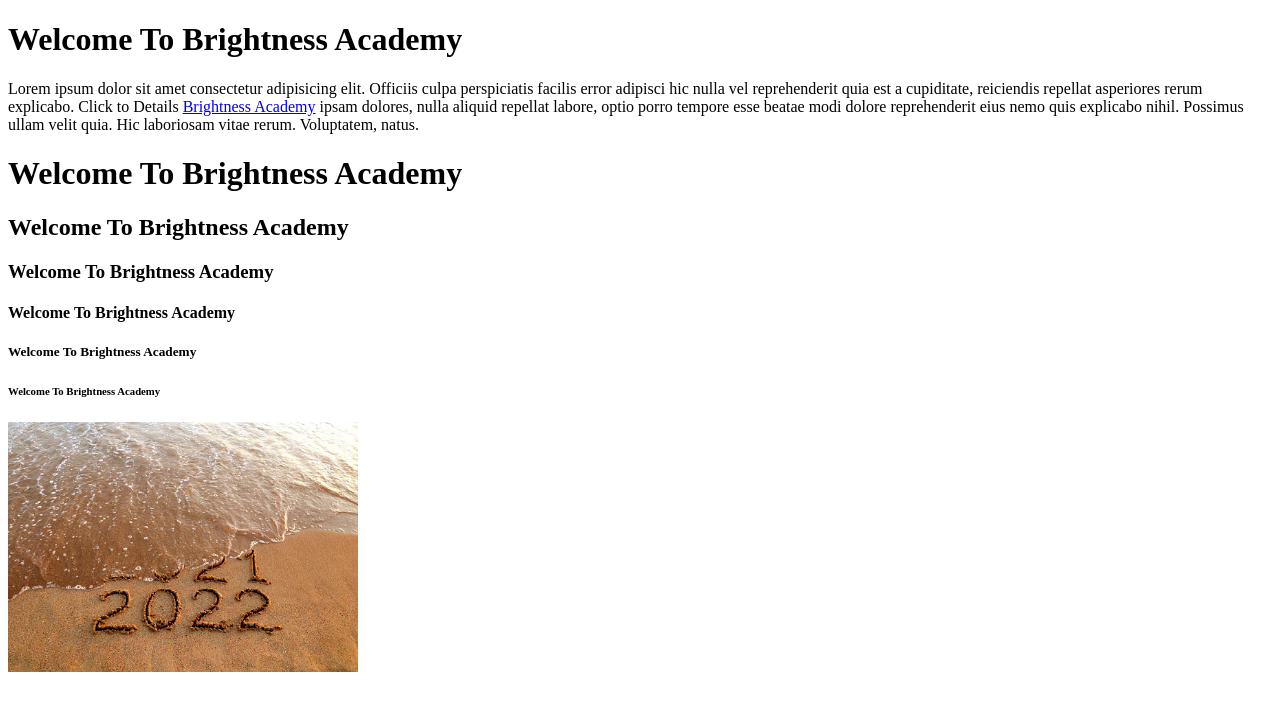
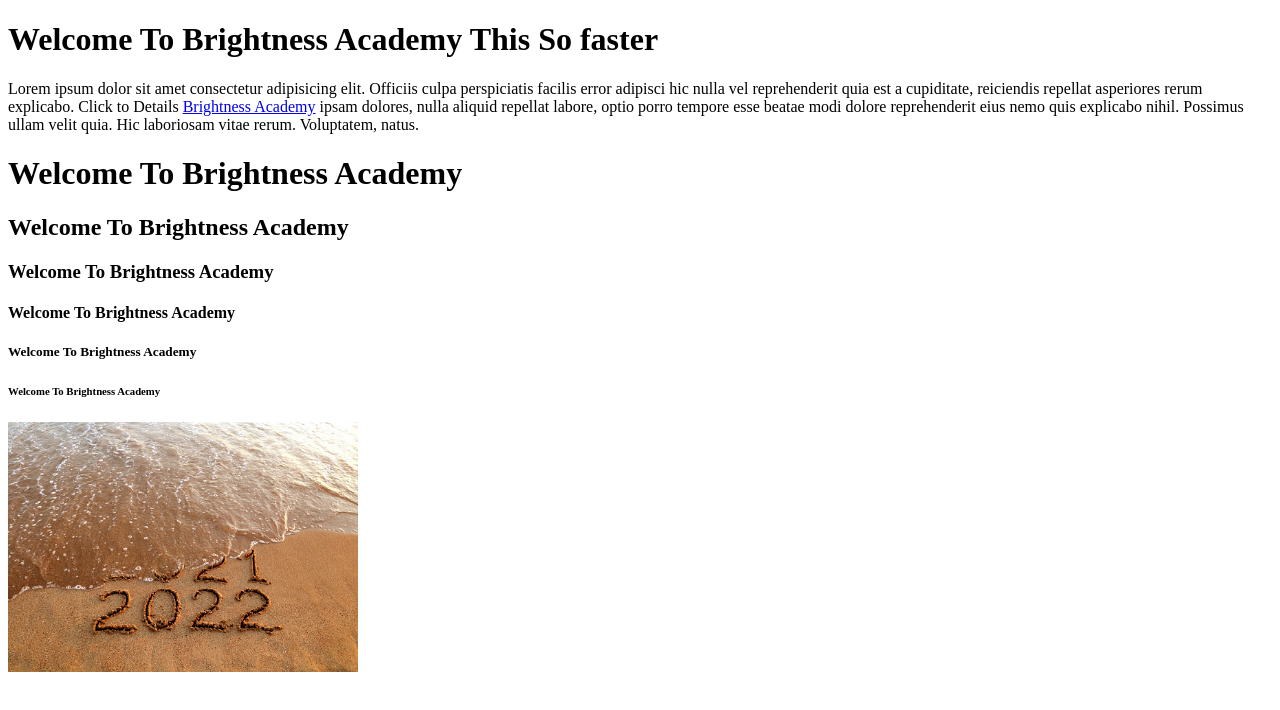
Before and after one commit to shimulit/Class1, a plain HTML site: page index.html in a window 1280 px wide. Drawn offline with Linux system fonts and the light colour scheme.

Commit message:
2ndChange

```diff
--- a/index.html
+++ b/index.html
@@ -7,7 +7,7 @@
     <title>Class1</title>
 </head>
 <body>
-    <h1>Welcome To Brightness Academy</h1>
+    <h1>Welcome To Brightness Academy This So faster</h1>
     <p>Lorem ipsum dolor sit amet consectetur adipisicing elit. Officiis culpa perspiciatis facilis error adipisci hic nulla vel reprehenderit quia est a cupiditate, reiciendis repellat asperiores rerum explicabo. Click to Details <a href="https://brightnessacademy.com" target="_blank" title="Brightness Academy">Brightness Academy</a> ipsam dolores, nulla aliquid repellat labore, optio porro tempore esse beatae modi dolore reprehenderit eius nemo quis explicabo nihil. Possimus ullam velit quia. Hic laboriosam vitae rerum. Voluptatem, natus.</p>
     <h1>Welcome To Brightness Academy</h1>
     <h2>Welcome To Brightness Academy</h2>
```
